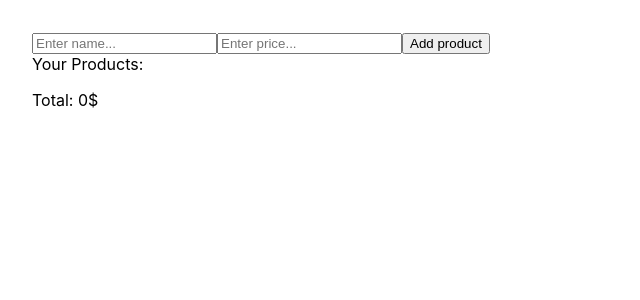
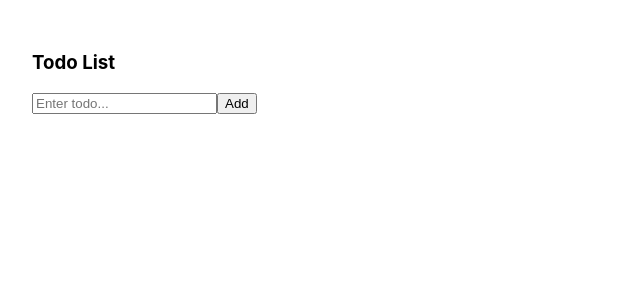
Before and after one commit to devJS-fstack/react-demo, a React (Create React App) app: page / in a window 1280 px wide. Shown: the top 300 px of the page, without its empty margins (0-640 px from the left). Built offline with nearby package versions, Linux system fonts and the light colour scheme.

Commit message:
Use Reducer handle actions

```diff
--- a/src/index.js
+++ b/src/index.js
@@ -7,6 +7,7 @@ import App_UseEffects from './script/App_UseEffects'
 import App_UseRef from './script/App_UseRef'
 import App_UseCallback from './script/App_UseCallback'
 import App_UseMemo from './script/App_UseMemo'
+import App_UseReducer from './script/App_UseReducer'
 import reportWebVitals from './reportWebVitals';
 
 
@@ -29,7 +30,7 @@ import reportWebVitals from './reportWebVitals';
 const root = ReactDOM.createRoot(document.getElementById('root'));
 root.render(
   <React.StrictMode>
-    <App_UseMemo />
+    <App_UseReducer />
   </React.StrictMode>
 );
 
--- a/src/script/App_UseMemo.js
+++ b/src/script/App_UseMemo.js
@@ -6,6 +6,7 @@ const {
     useCallback,
     useMemo
 } = require('react')
+
 
 
 
--- /dev/null
+++ b/src/script/App_UseReducer.js
@@ -0,0 +1,110 @@
+import '../App.css';
+import Content_UseCallback from './Content_UseCallback'
+const {
+    useState,
+    useReducer,
+    useRef
+} = require('react')
+
+// 1. Init state
+const initState = {
+    job: '',
+    jobs: []
+}
+// 2. Actions
+const SET_JOB = 'set_job'
+const CREATE_JOB = 'create_job'
+const DELETE_JOB = 'delete_job'
+
+// function actions ==>
+
+const setJob = payload => {
+    return {
+        type: SET_JOB,
+        payload
+    }
+}
+
+const createJob = payload => {
+    return {
+        type: CREATE_JOB,
+        payload
+    }
+}
+
+const deleteJob = payload => {
+    return {
+        type: DELETE_JOB,
+        payload
+    }
+}
+
+// 3. Reducer
+const reducerJob = (state, action) => {
+    switch (action.type) {
+        case SET_JOB:
+            return {
+                job: action.payload,
+                jobs: state.jobs
+            }
+        case CREATE_JOB:
+            return {
+                ...state,
+                jobs: [...state.jobs, action.payload]
+            }
+        case DELETE_JOB:
+            const newJobs = [...state.jobs]
+            newJobs.splice(action.payload, 1)
+            return {
+                ...state,
+                jobs: newJobs
+            }
+        default: return state
+    }
+}
+
+// 4. Dispatch
+
+
+
+function App_UseReducer() {
+
+    const [state, dispatch] = useReducer(reducerJob, initState)
+
+    const { job, jobs } = state
+
+    const inputRef = useRef()
+
+    const handleAddJob = () => {
+        dispatch(createJob(job))
+        dispatch(setJob(''))
+
+        inputRef.current.focus()
+    }
+
+
+    return (
+        <div className="app" style={{ padding: 32 }}>
+            <h3>Todo List</h3>
+            <input
+                ref={inputRef}
+                value={job}
+                placeholder="Enter todo..."
+                onChange={(e) => dispatch(setJob(e.target.value))}
+            ></input>
+
+            <button onClick={handleAddJob}>Add</button>
+            <ul>
+                {
+                    jobs.map((item, index) =>
+                        <li
+                            key={index}
+                            onClick={() => dispatch(deleteJob(index))}
+                        >{item} &times;</li>)
+                }
+            </ul>
+        </div >
+    )
+}
+
+export default App_UseReducer;
```
